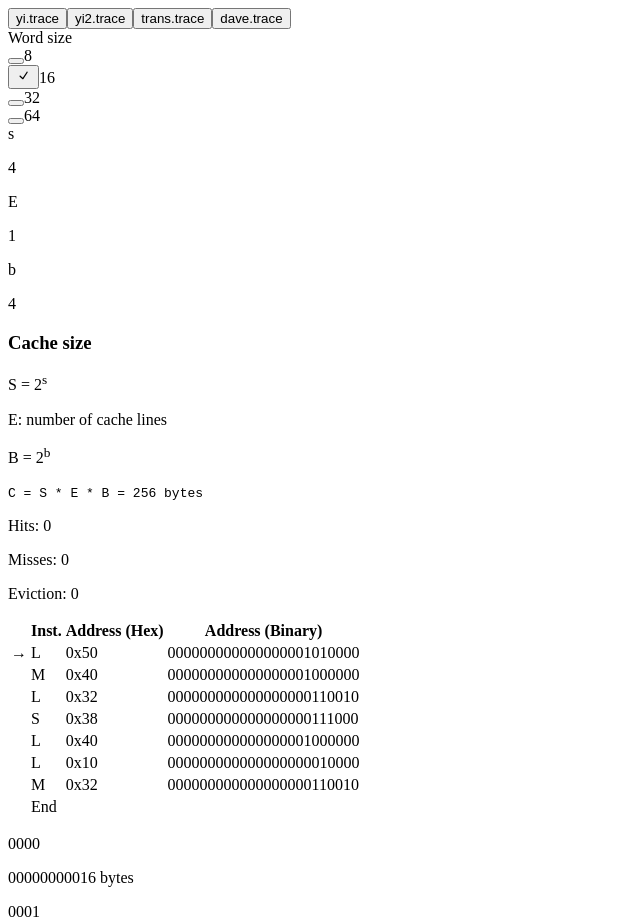
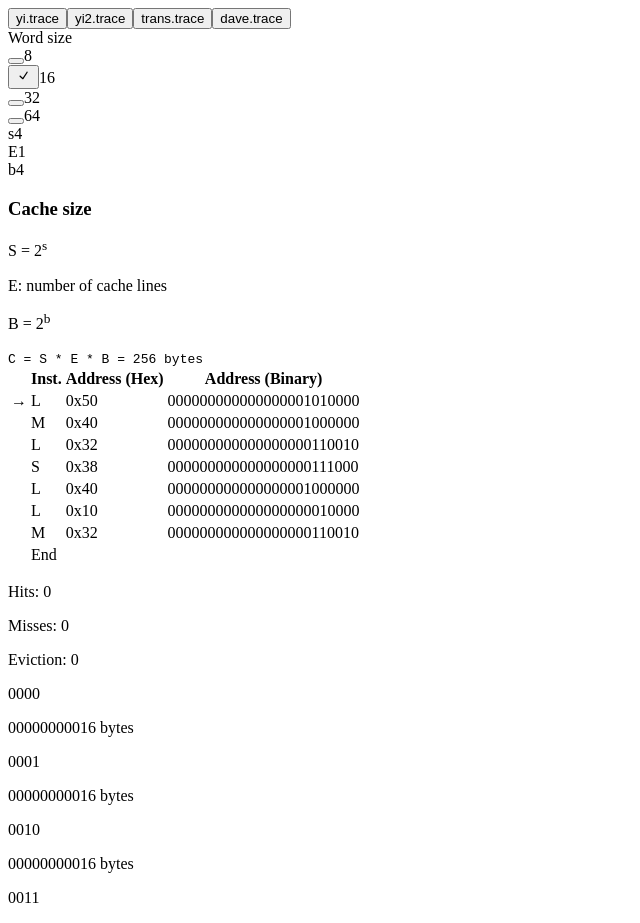
Before and after one commit to ahnwarez/ahnwarez.github.io, a React (Vite) app: page / in a window 1280 px wide. Shown: the top 923 px of the page, without its empty margins (0-640 px from the left). Built offline with nearby package versions, Linux system fonts and the light colour scheme.

Commit message:
separate into components

```diff
--- a/src/App.tsx
+++ b/src/App.tsx
@@ -3,25 +3,11 @@ import { Slider } from './components/ui/slider'
 import { Label } from './components/ui/label'
 import { RadioGroup, RadioGroupItem } from './components/ui/radio-group'
 
-import {
-  Card,
-  CardContent,
-  CardDescription,
-  CardHeader,
-  CardTitle,
-} from './components/ui/card'
-import {
-  Table,
-  TableHeader,
-  TableRow,
-  TableHead,
-  TableCell,
-  TableBody,
-} from './components/ui/table'
-
+import { Card, CardContent, CardHeader, CardTitle } from './components/ui/card'
+import { useState } from 'react'
+import { TraceView } from './components/traceView'
+import { CacheView } from './components/cacheView'
 import { getTrace, parse } from './traces'
-import { useEffect, useState } from 'react'
-import { getCache } from './cache'
 
 export function App() {
   const [selectedExample, setSelectedExample] = useState('yi2')
@@ -30,70 +16,8 @@ export function App() {
   const [E, setE] = useState(1)
   const [b, setb] = useState(4)
   const [pc, setPC] = useState(0)
-  const [hits, setHits] = useState(0)
-  const [misses, setMisses] = useState(0)
-  const [evictions, setEvictions] = useState(0)
 
-  const [sets, setSets] = useState(
-    Array(2 ** s)
-      .fill(() => 0)
-      .map(() =>
-        Array(E)
-          .fill(() => 0)
-          .map(() => ({
-            valid: false,
-            tag: 0n,
-          })),
-      ),
-  )
-
-  const trace = parse(getTrace(selectedExample), s, b)
-
-  useEffect(() => {
-    let hits = 0
-    let misses = 0
-    let evictions = 0
-    trace.slice(0, pc).forEach((trace) => {
-      const {
-        hit,
-        eviction,
-        miss,
-        sets: newSets,
-      } = getCache({
-        address: trace.address,
-        sets,
-        s,
-        E,
-        b,
-      })
-      setSets(() => newSets)
-      if (trace.instruction === 'M') {
-        const {
-          hit,
-          eviction,
-          miss,
-          sets: newSets,
-        } = getCache({
-          address: trace.address,
-          sets,
-          s,
-          E,
-          b,
-        })
-        hits += hit
-        misses += miss
-        evictions += eviction
-        setSets(() => newSets)
-      }
-      hits += hit
-      misses += miss
-      evictions += eviction
-    })
-
-    setHits(() => hits)
-    setMisses(() => misses)
-    setEvictions(() => evictions)
-  }, [s, E, b, pc, selectedExample])
+  const trace = parse(s, b, getTrace(selectedExample))
 
   function handleChange_s(values: number[]) {
     const s = values[0]
@@ -109,17 +33,12 @@ export function App() {
     setb(() => b)
   }
 
-  function handlePC(values: number[]) {
-    const pc = values[0]
-    setPC(() => pc)
-  }
   function handleChangeWord(value: string) {
     const wordSize = Number(value)
     setWord(() => wordSize)
   }
   function handleChangeSelectedExampe(name: string) {
     setSelectedExample(() => name)
-    setPC(() => 0)
   }
 
   const S = 1 << s
@@ -188,7 +107,7 @@ export function App() {
               <div className="flex flex-col gap-y-1">
                 <div className="flex justify-between">
                   <label>s</label>
-                  <p>{s}</p>
+                  {s}
                 </div>
                 <Slider
                   step={1}
@@ -201,7 +120,7 @@ export function App() {
               <div className="flex flex-col gap-y-1">
                 <div className="flex justify-between">
                   <label>E</label>
-                  <p>{E}</p>
+                  {E}
                 </div>
                 <Slider
                   step={1}
@@ -214,7 +133,7 @@ export function App() {
               <div className="flex flex-col gap-y-1">
                 <div className="flex justify-between">
                   <label>b</label>
-                  <p>{b}</p>
+                  {b}
                 </div>
                 <Slider
                   step={1}
@@ -229,7 +148,7 @@ export function App() {
           <Card id="parameters">
             <CardHeader>
               <CardTitle>Cache size</CardTitle>
-              <CardDescription>
+              <CardContent className="text-muted-foreground">
                 <p>
                   S = 2<sup>s</sup>
                 </p>
@@ -243,99 +162,21 @@ export function App() {
                     <span className="text-foreground">{C} bytes</span>
                   </code>
                 </div>
-              </CardDescription>
+              </CardContent>
             </CardHeader>
           </Card>
         </div>
-        <div className="grid grid-cols-2 gap-4">
-          <div id="controls" className="space-x-4 flex justify-end">
-            <Slider
-              min={0}
-              max={trace.length}
-              step={1}
-              value={[pc]}
-              onValueChange={handlePC}
-            />
-          </div>
-
-          <div className="flex gap-2">
-            <p>Hits: {hits}</p>
-            <p>Misses: {misses}</p>
-            <p>Eviction: {evictions}</p>
-          </div>
-          <div id="addresses" className=" overflow-auto">
-            <Table>
-              <TableHeader>
-                <TableRow>
-                  <TableHead>{''}</TableHead>
-                  <TableHead>Inst.</TableHead>
-                  <TableHead>Address (Hex)</TableHead>
-                  <TableHead>Address (Binary)</TableHead>
-                </TableRow>
-              </TableHeader>
-              <TableBody className="font-mono">
-                {trace.map((t, i) => (
-                  <TableRow key={t.address}>
-                    <TableCell className="text-foreground size-8">
-                      {i === pc ? '→' : ''}
-                    </TableCell>
-                    <TableCell> {t.instruction}</TableCell>
-                    <TableCell className="text-left">
-                      0x{t.address.toString(16)}
-                    </TableCell>
-                    <TableCell className="text-left">
-                      <span className="text-amber-600">
-                        {t.tag.toString(2).padStart(word, '0')}
-                      </span>
-                      <span className="text-green-600">
-                        {t.setIndex.toString(2).padStart(s, '0')}
-                      </span>
-                      <span className="text-muted-foreground">
-                        {t.B.toString(2).padStart(b, '0')}
-                      </span>
-                    </TableCell>
-                  </TableRow>
-                ))}
-                <TableRow>
-                  <TableCell className="text-foreground size-8">
-                    {trace.length === pc ? '→' : ''}
-                  </TableCell>
-                  <TableCell className="text-zinc-600">End</TableCell>
-                </TableRow>
-              </TableBody>
-            </Table>
-          </div>
-          <div
-            id="sets"
-            className="flex flex-col bg-card rounded-lg p-4 text-sm font-mono"
-          >
-            {sets.map((lines, i) => (
-              <div key={i} className="flex gap-x-8 items-center border p-2 m-2">
-                <p className="w-24 text-green-600">
-                  {i.toString(2).padStart(s, '0')}
-                </p>
-                <div id="line">
-                  {lines.map((line, i) => (
-                    <div id="line" className="space-x-2" key={i}>
-                      <span
-                        className={
-                          line.valid
-                            ? 'text-foreground'
-                            : 'text-muted-foreground'
-                        }
-                      >
-                        {line.valid ? '1' : '0'}
-                      </span>
-                      <span className="text-amber-600">
-                        {line.tag.toString(2).padStart(word - (s + b), '0')}
-                      </span>
-                      <span className="text-muted-foreground">{B} bytes</span>
-                    </div>
-                  ))}
-                </div>
-              </div>
-            ))}
-          </div>
+        <div>
+          <TraceView trace={trace} pc={pc} s={s} b={b} word={word} />
+          <CacheView
+            trace={trace}
+            filename={selectedExample}
+            E={E}
+            s={s}
+            b={b}
+            B={B}
+            word={word}
+          />
         </div>
       </div>
     </div>
--- /dev/null
+++ b/src/components/cacheView.tsx
@@ -0,0 +1,135 @@
+import { Slider } from '@radix-ui/react-slider'
+import { useEffect, useState } from 'react'
+import { parse } from '../traces'
+import { getCache } from '../cache'
+
+type Trace = ReturnType<typeof parse>
+
+interface CacheViewProps {
+  word: number
+  s: number
+  b: number
+  B: number
+  E: number
+  trace: Trace
+}
+
+export function CacheView({ s, b, word, E, B, trace }: CacheViewProps) {
+  const [pc, setPC] = useState(0)
+  const [hits, setHits] = useState(0)
+  const [misses, setMisses] = useState(0)
+  const [evictions, setEvictions] = useState(0)
+
+  const [sets, setSets] = useState(
+    Array(2 ** s)
+      .fill(() => 0)
+      .map(() =>
+        Array(E)
+          .fill(() => 0)
+          .map(() => ({
+            valid: false,
+            tag: 0n,
+          })),
+      ),
+  )
+
+  useEffect(() => {
+    let hits = 0
+    let misses = 0
+    let evictions = 0
+    trace.slice(0, pc).forEach((trace) => {
+      const {
+        hit,
+        eviction,
+        miss,
+        sets: newSets,
+      } = getCache({
+        address: trace.address,
+        sets,
+        s,
+        E,
+        b,
+      })
+      setSets(() => newSets)
+      if (trace.instruction === 'M') {
+        const {
+          hit,
+          eviction,
+          miss,
+          sets: newSets,
+        } = getCache({
+          address: trace.address,
+          sets,
+          s,
+          E,
+          b,
+        })
+        hits += hit
+        misses += miss
+        evictions += eviction
+        setSets(() => newSets)
+      }
+      hits += hit
+      misses += miss
+      evictions += eviction
+    })
+
+    setHits(() => hits)
+    setMisses(() => misses)
+    setEvictions(() => evictions)
+  }, [s, E, b, pc])
+
+  function handlePC(values: number[]) {
+    const pc = values[0]
+    setPC(() => pc)
+  }
+
+  return (
+    <div className="flex flex-col">
+      <div id="controls" className="space-x-4 flex justify-end">
+        <Slider
+          min={0}
+          max={trace.length}
+          step={1}
+          value={[pc]}
+          onValueChange={handlePC}
+        />
+      </div>
+
+      <div className="flex gap-2">
+        <p>Hits: {hits}</p>
+        <p>Misses: {misses}</p>
+        <p>Eviction: {evictions}</p>
+      </div>
+      <div
+        id="sets"
+        className="flex flex-col bg-card rounded-lg p-4 text-sm font-mono"
+      >
+        {sets.map((lines, i) => (
+          <div key={i} className="flex gap-x-8 items-center border p-2 m-2">
+            <p className="w-24 text-green-600">
+              {i.toString(2).padStart(s, '0')}
+            </p>
+            <div id="line">
+              {lines.map((line, i) => (
+                <div id="line" className="space-x-2" key={i}>
+                  <span
+                    className={
+                      line.valid ? 'text-foreground' : 'text-muted-foreground'
+                    }
+                  >
+                    {line.valid ? '1' : '0'}
+                  </span>
+                  <span className="text-amber-600">
+                    {line.tag.toString(2).padStart(word - (s + b), '0')}
+                  </span>
+                  <span className="text-muted-foreground">{B} bytes</span>
+                </div>
+              ))}
+            </div>
+          </div>
+        ))}
+      </div>
+    </div>
+  )
+}
--- /dev/null
+++ b/src/components/traceView.tsx
@@ -0,0 +1,67 @@
+import {
+  Table,
+  TableBody,
+  TableCell,
+  TableHead,
+  TableHeader,
+  TableRow,
+} from './ui/table'
+
+interface TraceProps {
+  pc: number
+  word: number
+  s: number
+  b: number
+  trace: Array<{
+    address: number
+    instruction: string
+    tag: bigint
+    setIndex: bigint
+    B: bigint
+  }>
+}
+
+export function TraceView({ s, b, pc, word, trace }: TraceProps) {
+  return (
+    <Table>
+      <TableHeader>
+        <TableRow>
+          <TableHead>{''}</TableHead>
+          <TableHead>Inst.</TableHead>
+          <TableHead>Address (Hex)</TableHead>
+          <TableHead>Address (Binary)</TableHead>
+        </TableRow>
+      </TableHeader>
+      <TableBody className="font-mono">
+        {trace.map((t, i) => (
+          <TableRow key={t.address}>
+            <TableCell className="text-foreground size-8">
+              {i === pc ? '→' : ''}
+            </TableCell>
+            <TableCell> {t.instruction}</TableCell>
+            <TableCell className="text-left">
+              0x{t.address.toString(16)}
+            </TableCell>
+            <TableCell className="text-left">
+              <span className="text-amber-600">
+                {t.tag.toString(2).padStart(word, '0')}
+              </span>
+              <span className="text-green-600">
+                {t.setIndex.toString(2).padStart(s, '0')}
+              </span>
+              <span className="text-muted-foreground">
+                {t.B.toString(2).padStart(b, '0')}
+              </span>
+            </TableCell>
+          </TableRow>
+        ))}
+        <TableRow>
+          <TableCell className="text-foreground size-8">
+            {trace.length === pc ? '→' : ''}
+          </TableCell>
+          <TableCell className="text-zinc-600">End</TableCell>
+        </TableRow>
+      </TableBody>
+    </Table>
+  )
+}
--- a/src/traces.ts
+++ b/src/traces.ts
@@ -20,7 +20,7 @@ export function getTrace(exampleName: string) {
   return traceFound
 }
 
-export function parse(text: string, s: number, b: number) {
+export function parse(s: number, b: number, text: string) {
   const lines = text.split('\n')
   const addresses = []
   let i = 0
```
